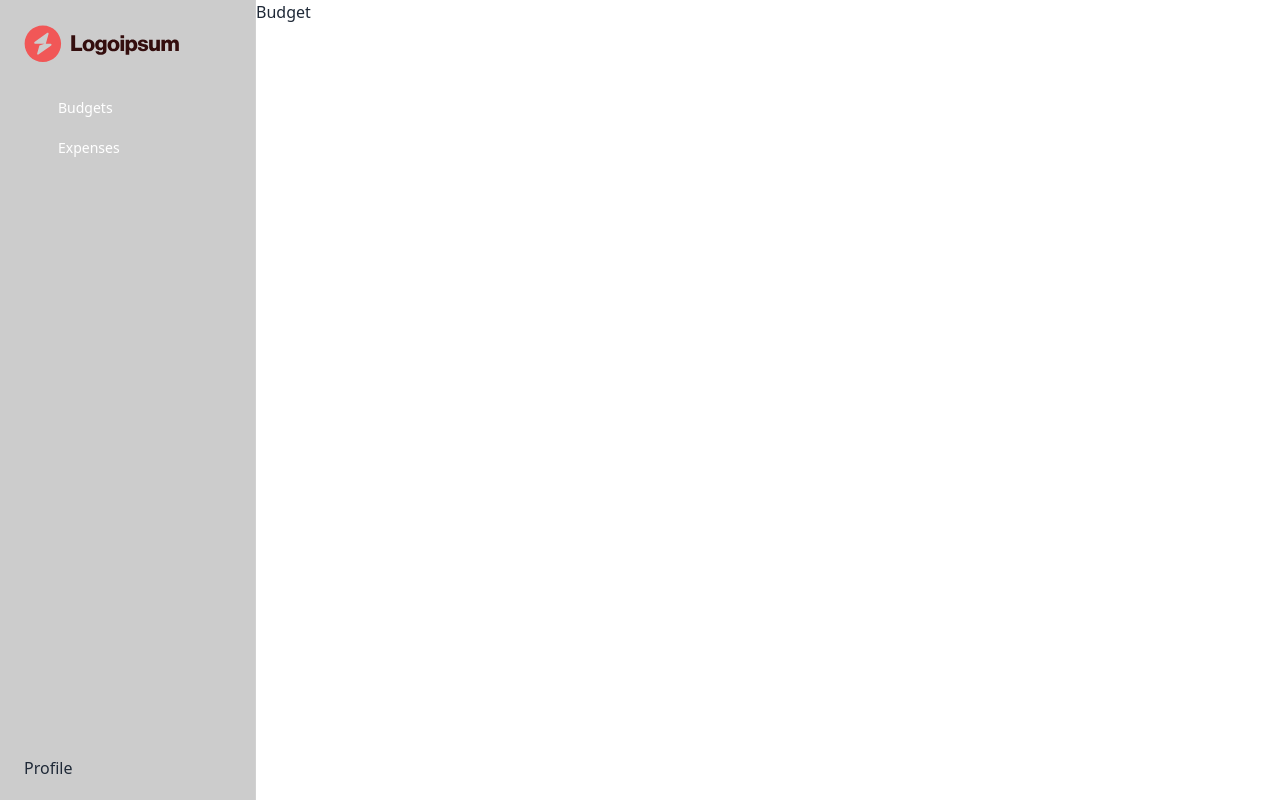
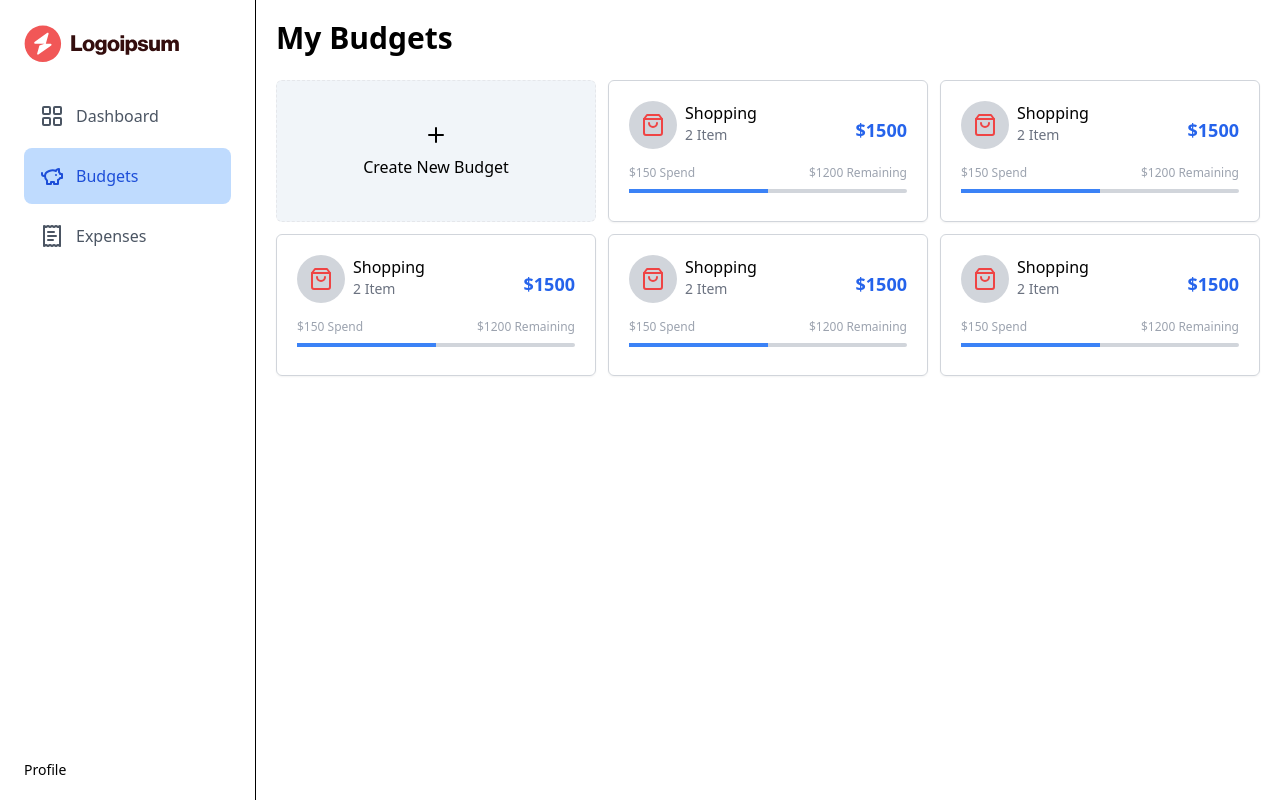
Before and after one commit to vishal2799/Expense-Tracker-React, a React (Vite) app: page /budgets in a window 1280 px wide. Built offline with nearby package versions, Linux system fonts and the light colour scheme.

Commit message:
Budget Page

```diff
--- /dev/null
+++ b/src/components/BudgetCard.jsx
@@ -0,0 +1,29 @@
+import { ShoppingBag } from 'lucide-react';
+
+const BudgetCard = () => {
+  return (
+    <div className='flex flex-col shadow-sm p-5 pb-7 border border-gray-300 rounded-md'>
+      <div className='flex justify-between items-baseline mb-4'>
+        <div className='flex gap-2'>
+          <div className='flex flex-col justify-center items-center rounded-full bg-gray-300 p-3'>
+            <ShoppingBag width={24} height={24} className='text-red-500' />
+          </div>
+          <div className='flex flex-col'>
+            <h4 className='text-base font-medium text-black'>Shopping</h4>
+            <h5 className='text-sm font-normal text-gray-500'>2 Item</h5>
+          </div>
+        </div>
+        <h3 className='text-blue-600 text-lg font-semibold'>$1500</h3>
+      </div>
+      <div className='flex justify-between items-center mb-2'>
+        <h5 className='text-gray-400 text-xs font-medium'>$150 Spend</h5>
+        <h5 className='text-gray-400 text-xs font-medium'>$1200 Remaining</h5>
+      </div>
+      <div className='w-full h-1 bg-gray-300 rounded-sm'>
+        <div className='w-2/4 h-full bg-blue-500'></div>
+      </div>
+    </div>
+  );
+};
+
+export default BudgetCard;
--- a/src/components/Sidebar.jsx
+++ b/src/components/Sidebar.jsx
@@ -1,28 +1,34 @@
 /* eslint-disable react/prop-types */
-import { Link } from 'react-router-dom';
+import { Link, NavLink } from 'react-router-dom';
 import { Logo } from '../assets/images';
 import { navLinks } from '../constants';
 
 const Sidebar = ({ sidebarClose }) => {
+  const linkClass = ({ isActive }) =>
+    isActive
+      ? 'flex justify-start items-center p-4 gap-3 rounded-lg bg-blue-200 text-blue-700 text-base font-medium'
+      : 'flex justify-start items-center p-4 gap-3 rounded-lg text-gray-600 group hover:bg-blue-200 hover:text-blue-700 text-base font-medium';
+
   return (
     <div className='w-full h-full flex flex-col py-5 px-6'>
       <Link to={'/'} onClick={sidebarClose}>
         <img src={Logo} className='w-3/4 h-12' />
       </Link>
       {/* Sidebar Links */}
-      <div className='flex-grow overflow-auto p-5'>
+      <div className='flex-grow overflow-auto py-5 flex flex-col gap-1'>
         {navLinks.map((link, index) => (
-          <Link
+          <NavLink
             key={index}
             to={link.url}
             onClick={sidebarClose} // Close sidebar on link click
-            className='flex justify-start items-center py-[10px] px-[14px] gap-3 rounded-lg text-white hover:bg-white hover:bg-opacity-10 text-sm font-medium'
+            className={linkClass}
           >
+            <link.icon className='text-base' />
             {link.label}
-          </Link>
+          </NavLink>
         ))}
       </div>
-      <div>Profile</div>
+      <div className='text-black text-sm font-medium'>Profile</div>
     </div>
   );
 };
--- a/src/components/index.js
+++ b/src/components/index.js
@@ -1,2 +1,3 @@
 import Sidebar from './Sidebar';
-export { Sidebar };
+import BudgetCard from './BudgetCard';
+export { Sidebar, BudgetCard };
--- a/src/constants/index.js
+++ b/src/constants/index.js
@@ -1,4 +1,7 @@
+import { LayoutGrid, PiggyBank, ReceiptText } from 'lucide-react';
+
 export const navLinks = [
-  { id: 1, label: 'Budgets', url: '/budgets' },
-  { id: 2, label: 'Expenses', url: '/expenses' },
+  { id: 1, label: 'Dashboard', url: '/', icon: LayoutGrid },
+  { id: 2, label: 'Budgets', url: '/budgets', icon: PiggyBank },
+  { id: 3, label: 'Expenses', url: '/expenses', icon: ReceiptText },
 ];
--- a/src/layouts/MainLayout.jsx
+++ b/src/layouts/MainLayout.jsx
@@ -10,7 +10,7 @@
         <div
           className={`${
             isSidebarOpen ? 'translate-x-0 flex' : '-translate-x-full'
-          } md:translate-x-0 transition-transform absolute w-full md:static top-0 left-0 z-50 md:w-2/5 lg:w-1/5 md:max-w-xs h-full bg-[#00000073] backdrop-blur-[50px] border-r border-black md:bg-[#0003] md:border-[#ffffff1a] md:flex flex-col justify-center items-center overflow-auto`}
+          } md:translate-x-0 transition-transform absolute w-full md:static top-0 left-0 z-50 md:w-2/5 lg:w-1/5 md:max-w-xs h-full border-r border-black md:flex flex-col justify-center items-center overflow-auto`}
         >
           <Sidebar sidebarClose={() => setIsSidebarOpen(false)} />
         </div>
--- a/src/pages/Budget.jsx
+++ b/src/pages/Budget.jsx
@@ -1,5 +1,25 @@
+import { Plus } from 'lucide-react';
+import BudgetCard from '../components/BudgetCard';
+
 const Budget = () => {
-  return <div>Budget</div>;
+  return (
+    <div className='p-5 flex flex-col gap-6'>
+      <h2 className='text-3xl font-semibold text-black'>My Budgets</h2>
+      <div className='grid grid-cols-1 sm:grid-cols-2 lg:grid-cols-3 gap-3'>
+        <div className='flex flex-col justify-center items-center p-5 bg-slate-100 border border-dashed rounded-md'>
+          <button className='flex flex-col gap-2 items-center'>
+            <Plus width={24} height={24} className='text-black' />
+            <h4 className='text-base font-medium text-black'>
+              Create New Budget
+            </h4>
+          </button>
+        </div>
+        {[1, 2, 3, 4, 5].map((budget, index) => (
+          <BudgetCard key={index} />
+        ))}
+      </div>
+    </div>
+  );
 };
 
 export default Budget;
```
